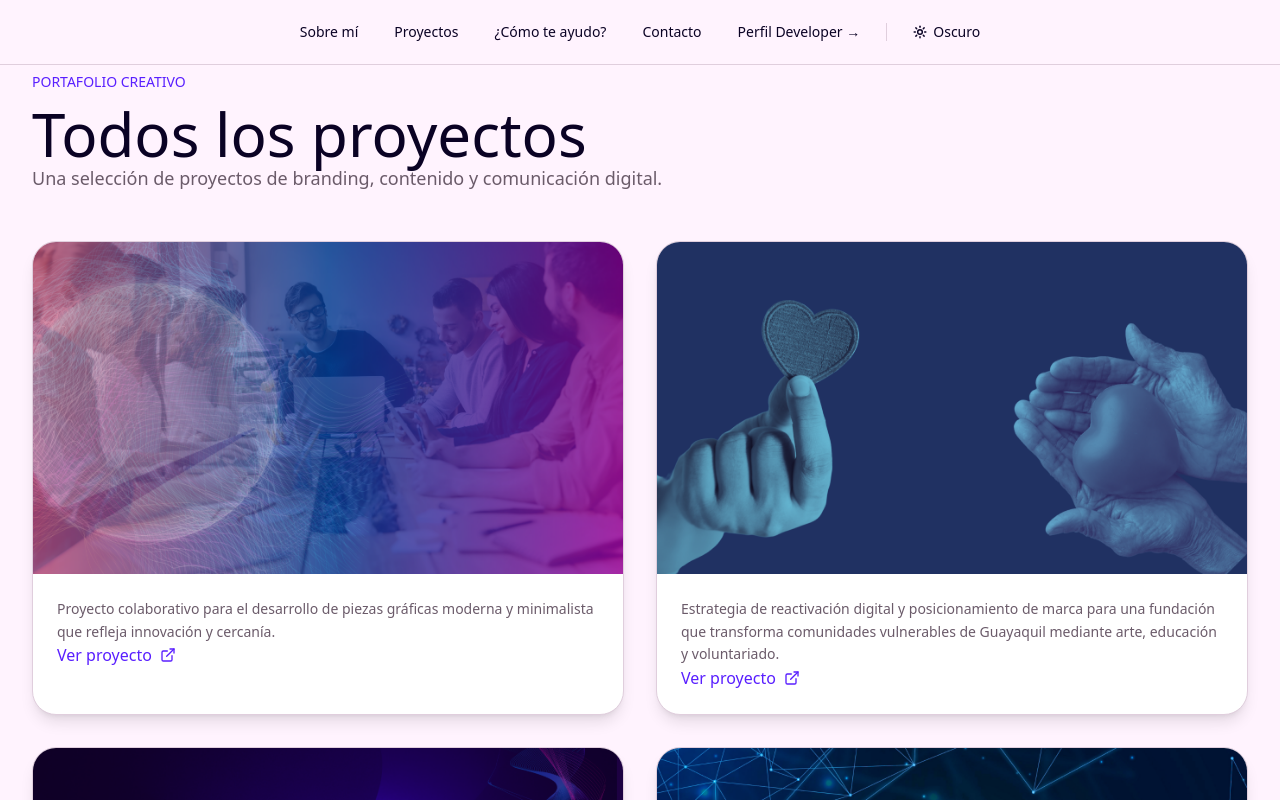
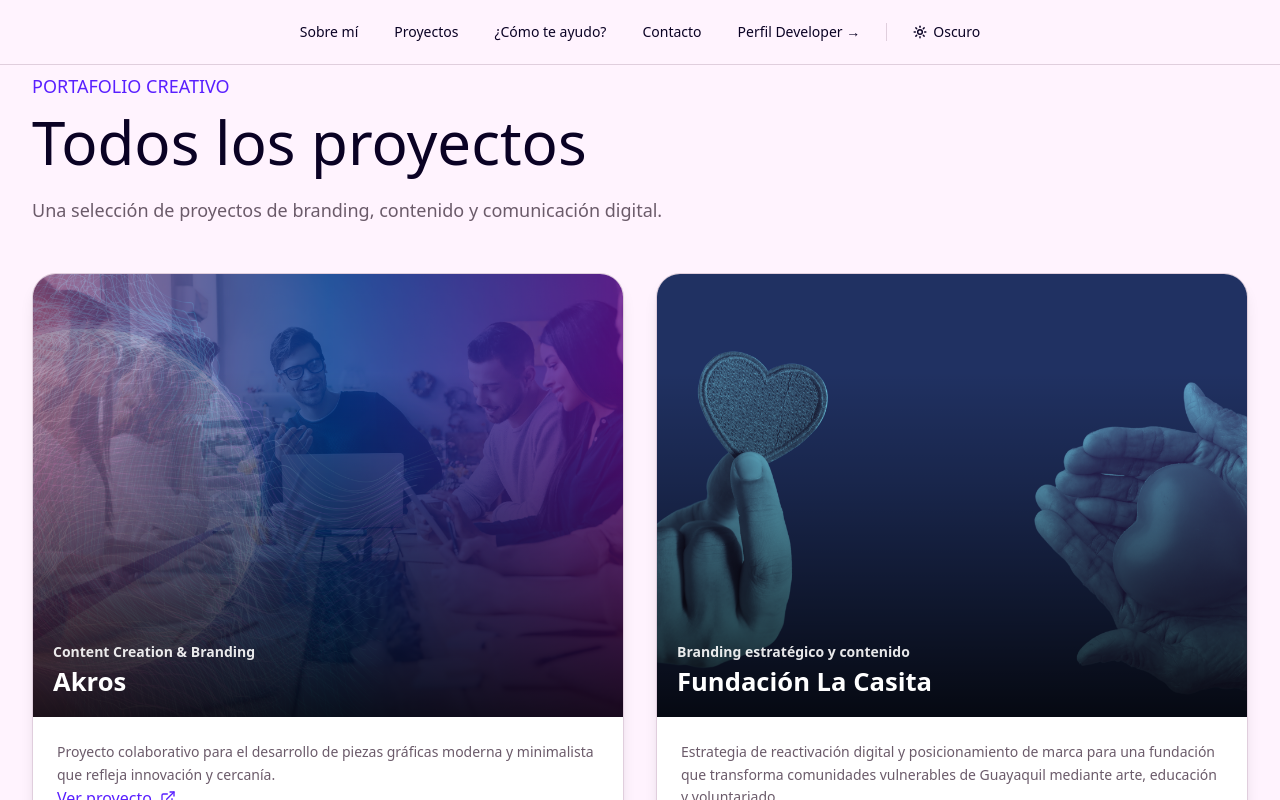
Before and after one commit to dinessa-ga/diana-vanessa-1, a React (Vite) app: page /projects in a window 1280 px wide. Shown: the top 800 px of the page. Built offline with nearby package versions, Linux system fonts and the light colour scheme.

Commit message:
fix: enhance project card layout and styles; improve accessibility and visual presentation

```diff
--- a/src/components/sections/creative/Projects.tsx
+++ b/src/components/sections/creative/Projects.tsx
@@ -11,18 +11,18 @@ export default function Projects() {
         <div className="mx-auto max-w-7xl">
           <Link
             to="/"
-            className="mb-10 inline-flex items-center gap-2 text-sm font-semibold text-foreground transition-colors hover:text-primary"
+            className="relative z-10 mb-10 inline-flex items-center gap-2 text-sm font-semibold text-primary transition-colors hover:text-secondary focus-visible:rounded-sm focus-visible:outline-2 focus-visible:outline-offset-4 focus-visible:outline-primary"
           >
             <ArrowLeft className="h-4 w-4" />
             Volver al inicio
           </Link>
 
           <header className="mb-12 max-w-3xl">
-            <p className="mb-3 text-sm font-semibold uppercase tracking-[0.2em] text-primary">
+            <p className="mb-3 text-lg font-bold uppercase tracking-[0.2em] text-primary">
               Portafolio creativo
             </p>
             <h1 className="mb-5 text-4xl text-foreground md:text-6xl">Todos los proyectos</h1>
-            <p className="text-lg leading-relaxed text-muted-foreground">
+            <p className="text-lg pt-6 leading-relaxed text-muted-foreground">
               Una selección de proyectos de branding, contenido y comunicación digital.
             </p>
           </header>
@@ -33,29 +33,31 @@ export default function Projects() {
                 key={project.id}
                 className="group overflow-hidden rounded-3xl border border-border bg-card shadow-lg transition-transform duration-300 hover:-translate-y-1 hover:shadow-xl"
               >
-                <div className="relative aspect-[4/3] overflow-hidden">
+                <Link
+                  to={`/projects/${project.id}`}
+                  className="block focus-visible:outline-2 focus-visible:outline-offset-[-2px] focus-visible:outline-primary"
+                >
+                  <div className="project-card-media">
                     <ImageWithFallback
                       src={project.image}
                       alt={project.brandName}
                       className="h-full w-full object-cover transition-transform duration-700 group-hover:scale-105"
                     />
-                  <div className="absolute inset-0 bg-gradient-to-t from-black/70 via-black/10 to-transparent" />
-                  <div className="absolute bottom-5 left-5 right-5 text-white">
-                    <p className="mb-1 text-sm text-white/80">{project.category}</p>
-                    <h2 className="text-2xl">{project.brandName}</h2>
+                    <div className="project-card-overlay" aria-hidden="true" />
+                    <div className="project-card-meta">
+                      <p className="project-card-category">{project.category}</p>
+                      <h2 className="project-card-title">{project.brandName}</h2>
                     </div>
                   </div>
 
                   <div className="space-y-5 p-6">
                     <p className="min-h-20 text-sm leading-relaxed text-muted-foreground">{project.description}</p>
-                  <Link
-                    to={`/projects/${project.id}`}
-                    className="inline-flex items-center gap-2 font-semibold text-primary transition-colors hover:text-secondary"
-                  >
+                    <span className="inline-flex items-center gap-2 font-semibold text-primary transition-colors group-hover:text-secondary">
                       Ver proyecto
                       <ExternalLink className="h-4 w-4" />
+                    </span>
+                  </div>
                 </Link>
-                </div>
               </article>
             ))}
           </div>
--- a/src/index.css
+++ b/src/index.css
@@ -2238,3 +2238,43 @@ html {
     transform: none;
   }
 }
+
+.project-card-media {
+  position: relative;
+  aspect-ratio: 4 / 3;
+  overflow: hidden;
+  isolation: isolate;
+}
+
+.project-card-overlay {
+  position: absolute;
+  inset: 0;
+  z-index: 1;
+  background: linear-gradient(to top, rgb(0 0 0 / 0.82), rgb(0 0 0 / 0.24) 52%, transparent 78%);
+  pointer-events: none;
+}
+
+.project-card-meta {
+  position: absolute;
+  right: 1.25rem;
+  bottom: 1.25rem;
+  left: 1.25rem;
+  z-index: 2;
+  color: #fff;
+}
+
+.project-card-category {
+  margin-bottom: 0.35rem;
+  color: rgb(255 255 255 / 0.9);
+  font-size: 0.875rem;
+  font-weight: 600;
+  line-height: 1.35;
+  overflow-wrap: anywhere;
+}
+
+.project-card-title {
+  font-size: clamp(1.35rem, 2vw, 1.75rem);
+  font-weight: 700;
+  line-height: 1.15;
+  overflow-wrap: anywhere;
+}
```
Lines whose indentation alone changed are shown as unchanged.
